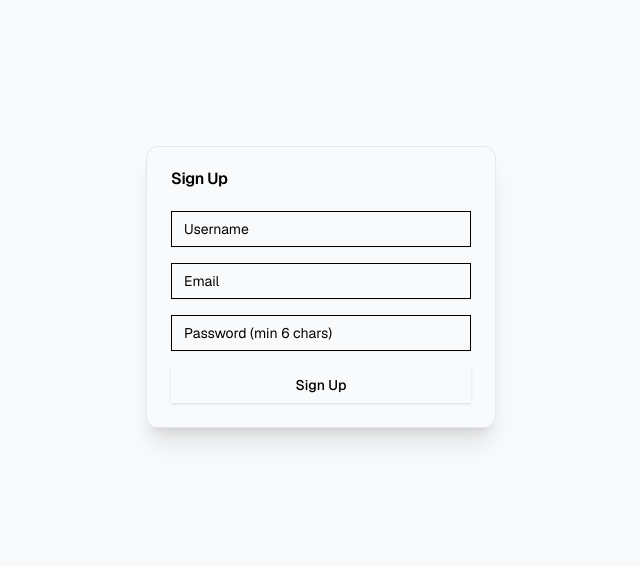
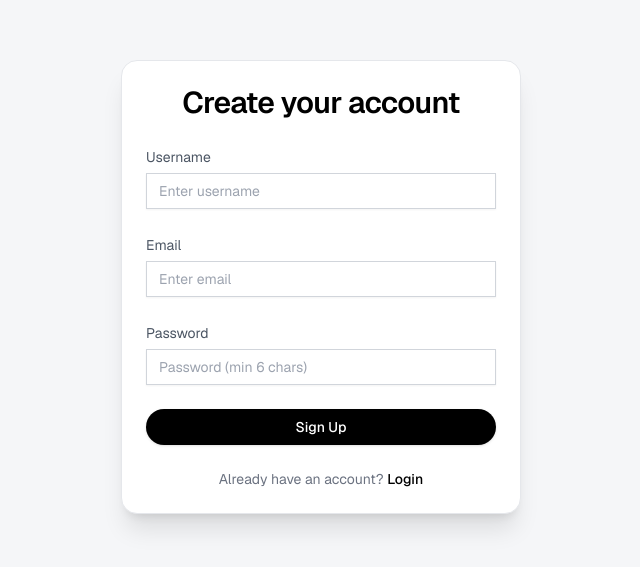
Before and after one commit to Samikshaborude9/InkWave, a React (Vite) app in the folder frontend/: page /signup in a window 1280 px wide. Shown: the part 113-680 px from the top of the page, without its empty margins (319-959 px from the left). Built offline with nearby package versions, Linux system fonts and the light colour scheme.

Commit message:
feat: signup

```diff
--- a/frontend/src/pages/Signup.tsx
+++ b/frontend/src/pages/Signup.tsx
@@ -1,8 +1,9 @@
-import { useState } from "react";
+import React, { useState } from "react";
 import { useNavigate } from "react-router-dom";
 import { Input } from "@/components/ui/input";
 import { Button } from "@/components/ui/button";
 import { Card, CardContent, CardHeader, CardTitle } from "@/components/ui/card";
+import api from "@/lib/api";
 
 function Signup() {
   const [username, setUsername] = useState("");
@@ -14,57 +15,85 @@ function Signup() {
     e.preventDefault();
 
     try {
-      const res = await fetch("http://localhost:5000/api/auth/register", {
-        method: "POST",
-        headers: { "Content-Type": "application/json" },
-        body: JSON.stringify({ username, email, password }),
-      });
+      const res = await api.post("/auth/register", { username, email, password });
+      const data = res.data;
 
-      const data = await res.json();
-
-      if (res.ok) {
+      if (res.status >= 200 && res.status < 300) {
         alert("Signup successful! Please login.");
         navigate("/login");
       } else {
         alert(data.message || "Signup failed");
       }
-    } catch (err) {
-      alert("Something went wrong");
+    } catch (err: any) {
+      alert(err.response?.data?.message || "Something went wrong");
     }
   };
 
   return (
-    <div className="flex min-h-screen items-center justify-center bg-gray-50">
-      <Card className="w-[350px] shadow-xl">
+    <div className="min-h-screen w-full flex items-center justify-center bg-[#f5f6f8]">
+      <Card className="w-[400px] rounded-2xl border border-gray-200 shadow-xl bg-white">
         <CardHeader>
-          <CardTitle>Sign Up</CardTitle>
+          <CardTitle className="text-center text-3xl font-semibold text-black">
+            Create your account
+          </CardTitle>
         </CardHeader>
+
         <CardContent>
-          <form onSubmit={handleSignup} className="space-y-4">
+          <form onSubmit={handleSignup} className="space-y-6">
+
+            <div className="space-y-1">
+              <label className="text-sm text-gray-600">Username</label>
               <Input
                 type="text"
-              placeholder="Username"
+                className="bg-white border-gray-300 text-black placeholder:text-gray-400"
+                placeholder="Enter username"
                 value={username}
                 onChange={(e) => setUsername(e.target.value)}
                 required
               />
+            </div>
+
+            <div className="space-y-1">
+              <label className="text-sm text-gray-600">Email</label>
               <Input
                 type="email"
-              placeholder="Email"
+                className="bg-white border-gray-300 text-black placeholder:text-gray-400"
+                placeholder="Enter email"
                 value={email}
                 onChange={(e) => setEmail(e.target.value)}
                 required
               />
+            </div>
+
+            <div className="space-y-1">
+              <label className="text-sm text-gray-600">Password</label>
               <Input
                 type="password"
+                className="bg-white border-gray-300 text-black placeholder:text-gray-400"
                 placeholder="Password (min 6 chars)"
                 value={password}
                 onChange={(e) => setPassword(e.target.value)}
                 required
               />
-            <Button type="submit" className="w-full">
+            </div>
+
+            {/* Primary CTA (black button like "Sign In" in navbar) */}
+            <Button
+              type="submit"
+              className="w-full py-2 rounded-full bg-black text-white font-medium hover:bg-black/90 transition"
+            >
               Sign Up
             </Button>
+
+            <p className="text-center text-gray-500 text-sm">
+              Already have an account?{" "}
+              <span
+                onClick={() => navigate("/login")}
+                className="text-black font-medium hover:underline cursor-pointer"
+              >
+                Login
+              </span>
+            </p>
           </form>
         </CardContent>
       </Card>
```
Lines whose indentation alone changed are shown as unchanged.
